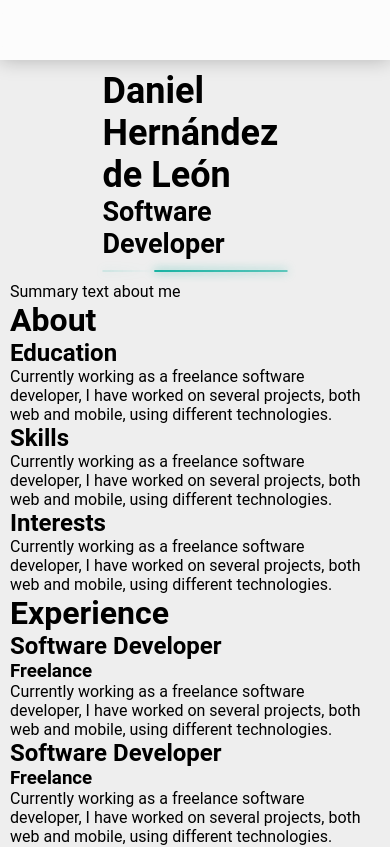
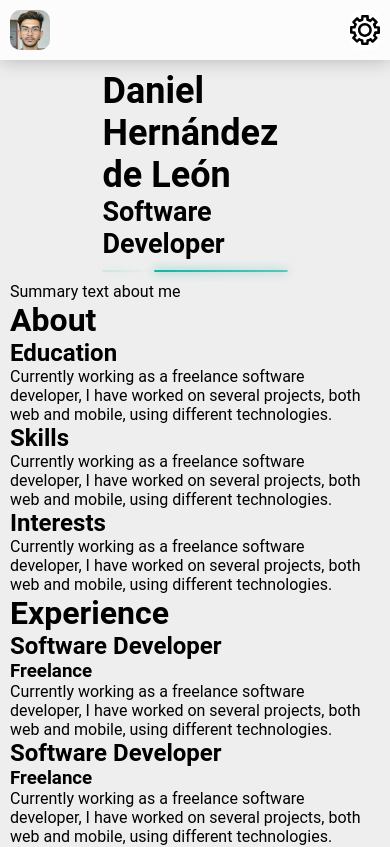
Before and after one commit to danielhrdez/portfolio, a React (Create React App) app: page / in a window 390 px wide. Shown: the top 847 px of the page. Built offline with nearby package versions, Linux system fonts and the light colour scheme.

Commit message:
some fixes about responsive

```diff
--- a/src/components/ToggleSwitch.scss
+++ b/src/components/ToggleSwitch.scss
@@ -1,7 +1,7 @@
 .switch {
   position: relative;
   display: inline-block;
-  width: 25%;
+  width: 50%;
   height: var(--size);
 
   & input {
--- a/src/layout/Header.scss
+++ b/src/layout/Header.scss
@@ -68,8 +68,19 @@
   }
 }
 
-@media (max-width: 768px) {
-  .header > * {
+@media (max-aspect-ratio: 1/1) {
+  .header > img {
     display: none;
   }
 }
+
+@media (max-aspect-ratio: 2/3) {
+  .header {
+    & > img {
+      display: inline-block;
+    }
+    & > nav {
+      display: none;
+    }
+  }
+}
--- a/src/layout/content/Title.tsx
+++ b/src/layout/content/Title.tsx
@@ -6,6 +6,8 @@
 
 import React from 'react';
 import './Title.scss';
+import LanguageJSON from '../../data/language.json';
+import getLanguage from '../../utils/getlanguage';
 
 /**
  * @desc This is the Title component
@@ -15,7 +17,7 @@ function Title(): JSX.Element {
   return (
     <div className="title">
       <h1>Daniel Hernández de León</h1>
-      <h2>Software Developer</h2>
+      <h2>{LanguageJSON.Software[getLanguage()]}</h2>
       <div className="title__underline"></div>
     </div>
   );
```
Also changed, not shown: src/layout/Settings.scss (+0 -19 lines).
